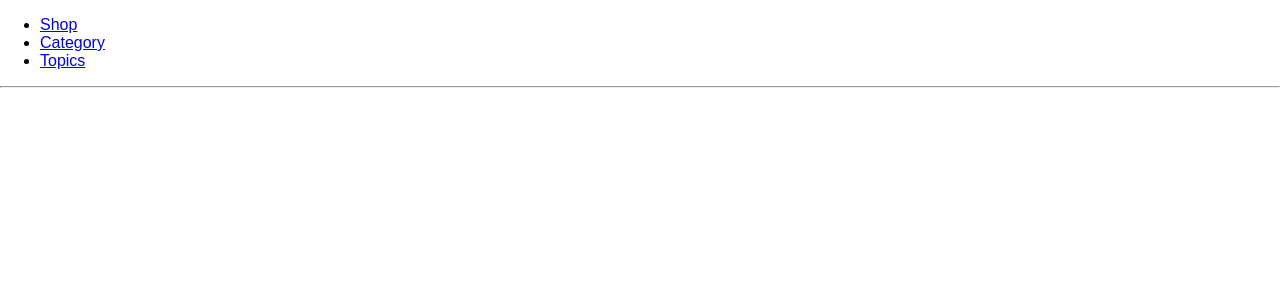
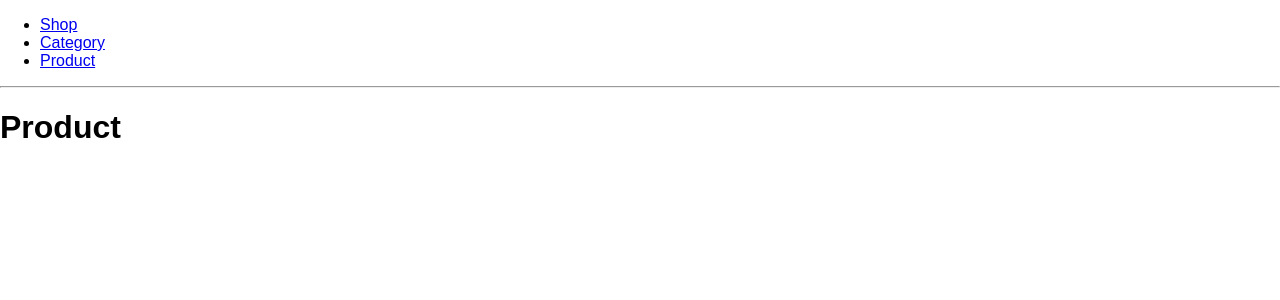
Before and after one commit to marat-curious/shopping-list, a React (Create React App) app in the folder client/: page /product in a window 1280 px wide. Shown: the top 300 px of the page. Built offline with nearby package versions, Linux system fonts and the light colour scheme.

Commit message:
add product component to router

```diff
--- a/client/src/App.js
+++ b/client/src/App.js
@@ -4,42 +4,10 @@ import {
   Route,
   Link
 } from 'react-router-dom';
+
 import Shop from './Shop';
 import Category from './Category';
-
-const Topic = ({ match }) => (
-  <div>
-    <h3>{match.params.topicId}</h3>
-  </div>
-)
-
-const Topics = ({ match }) => (
-  <div>
-    <h2>Topics</h2>
-    <ul>
-      <li>
-        <Link to={`${match.url}/rendering`}>
-          Rendering with React
-        </Link>
-      </li>
-      <li>
-        <Link to={`${match.url}/components`}>
-          Components
-        </Link>
-      </li>
-      <li>
-        <Link to={`${match.url}/props-v-state`}>
-          Props v. State
-        </Link>
-      </li>
-    </ul>
-
-    <Route path={`${match.path}/:topicId`} component={Topic}/>
-    <Route exact path={match.path} render={() => (
-      <h3>Please select a topic.</h3>
-    )}/>
-  </div>
-)
+import Product from './Product';
 
 const App = () => (
   <Router>
@@ -47,14 +15,14 @@ const App = () => (
       <ul>
         <li><Link to="/shop">Shop</Link></li>
         <li><Link to="/category">Category</Link></li>
-        <li><Link to="/topics">Topics</Link></li>
+        <li><Link to="/product">Product</Link></li>
       </ul>
 
       <hr/>
 
       <Route exact path="/shop" component={Shop}/>
       <Route path="/category" component={Category}/>
-      <Route path="/topics" component={Topics}/>
+      <Route path="/product" component={Product}/>
     </div>
   </Router>
 );
--- /dev/null
+++ b/client/src/Product.js
@@ -0,0 +1,13 @@
+import React, { Component } from 'react';
+
+class Product extends Component {
+  render() {
+    return (
+      <div>
+        <h1>Product</h1>
+      </div>
+    );
+  }
+};
+
+export default Product;
```
